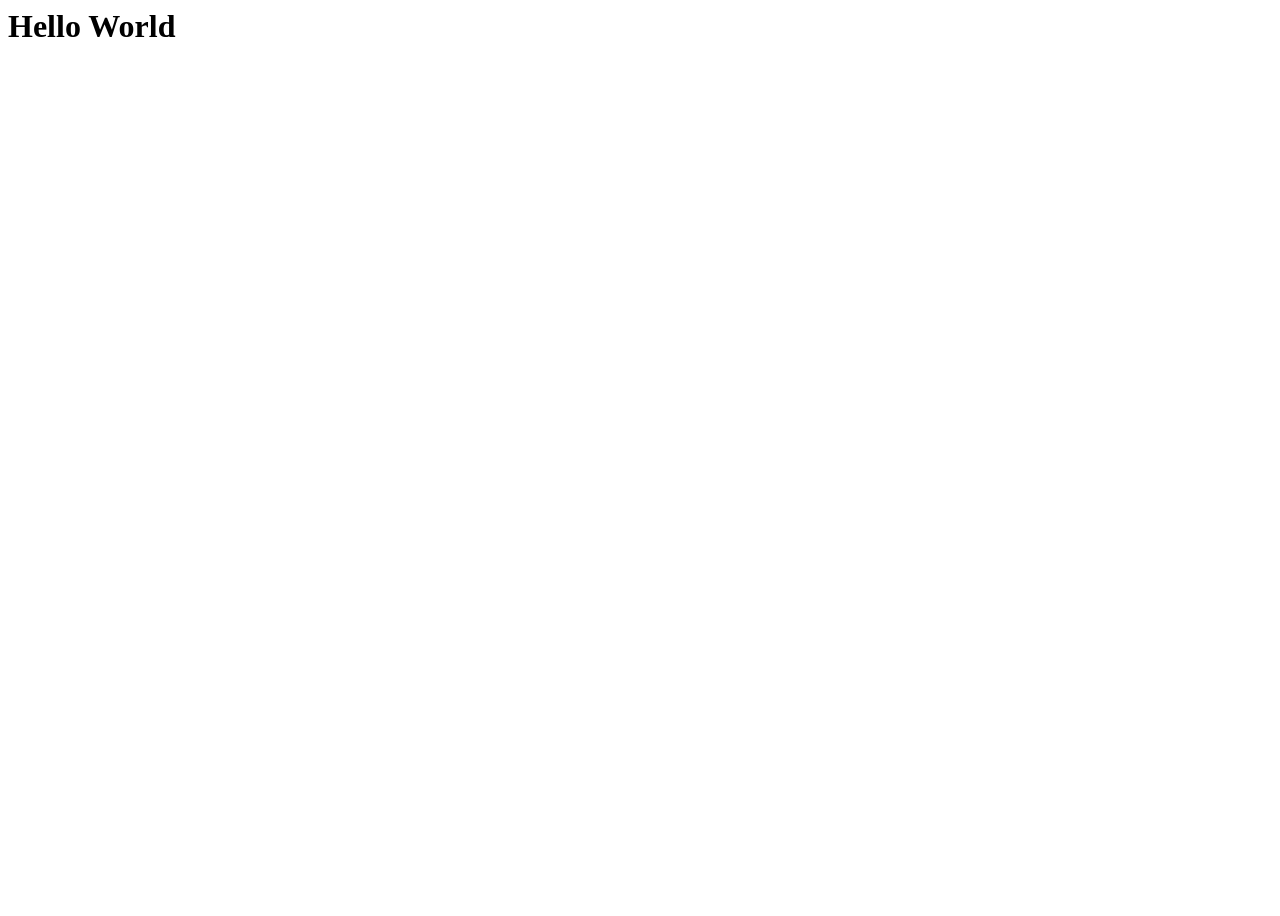
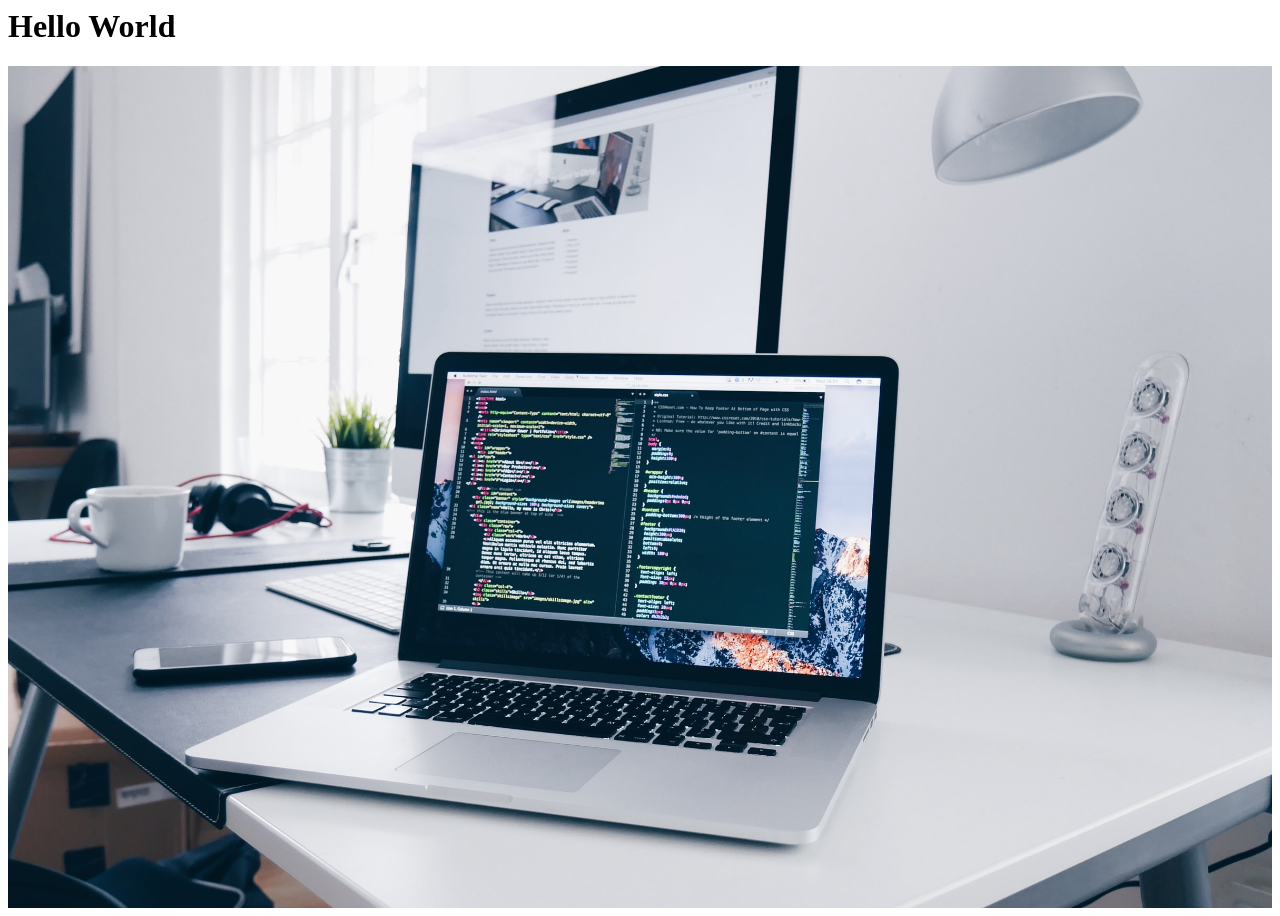
Before and after one commit to sanketmhaddalkar/sanketmhaddalkar.github.io, a plain HTML site: page index.html in a window 1280 px wide. Before the commit the page ends 800 px from the top, so only its background shows below. Drawn offline with Linux system fonts and the light colour scheme.

Commit message:
Update index.html

```diff
--- a/index.html
+++ b/index.html
@@ -4,5 +4,6 @@
   </head>
   <body>
     <h1>Hello World</h1>
+    <img src="images/page-bg.jpg" width="100%">
   </body>
 </html>
```
